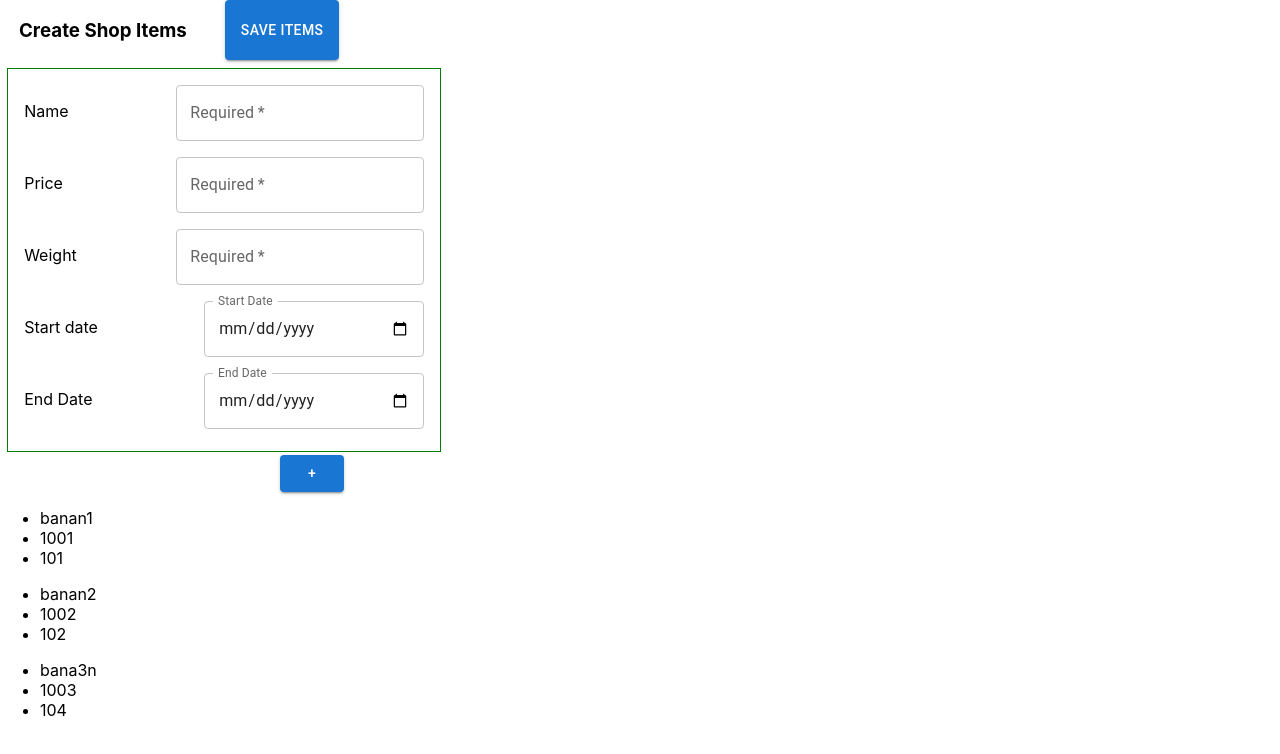
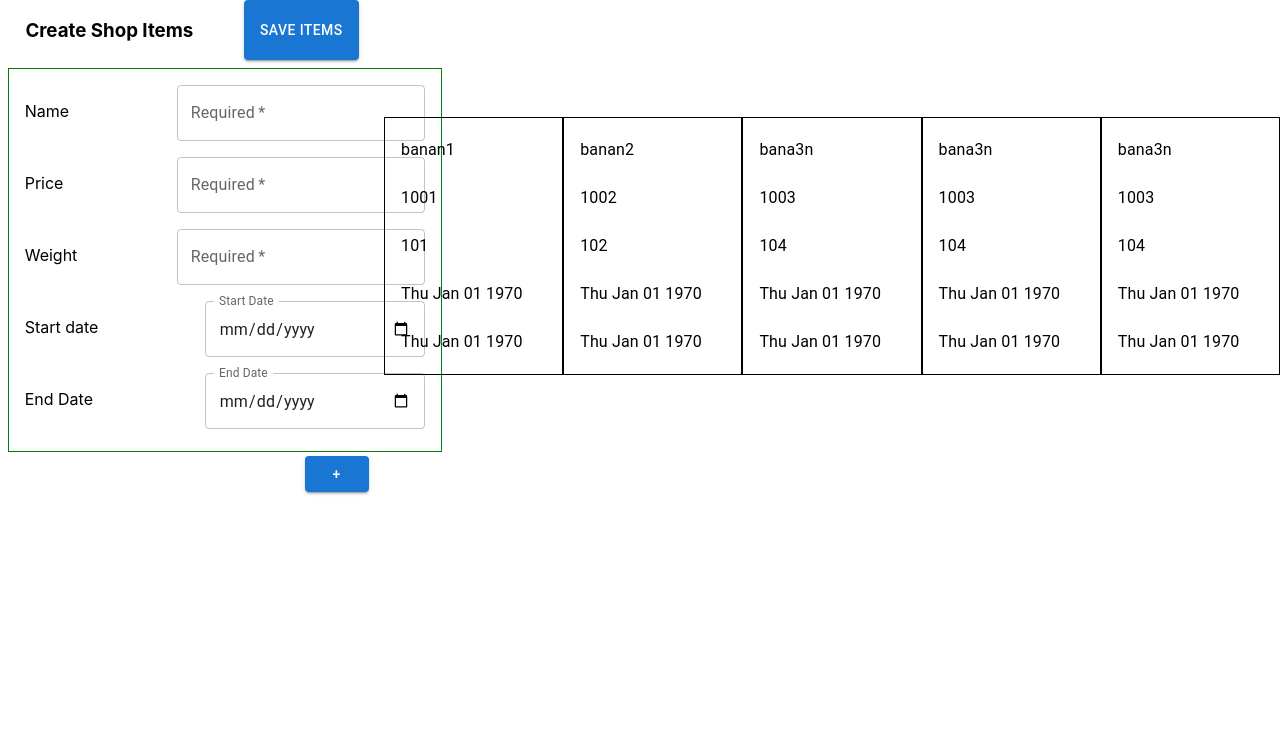
Before and after one commit to vigaviga/shop-items, a React (Create React App) app: page / in a window 1280 px wide. Shown: the top 754 px of the page. Built offline with nearby package versions, Linux system fonts and the light colour scheme.

Commit message:
finalized design

```diff
--- a/src/App.css
+++ b/src/App.css
@@ -7,10 +7,17 @@
 .create-container {
   display: flex;
   flex-direction: column;
-  width:28%;
+  width:30%;
 }
 .header-container {
   display:flex;
   flex-direction: row;
   justify-content: space-around;
 }
+
+.container {
+  display:flex;
+}
+.created-items-container{
+  width:70%;
+}
--- a/src/App.js
+++ b/src/App.js
@@ -3,12 +3,12 @@ import CreateShopItem from './components/CreateShopItem.coponent';
 import ShopItems from './components/ShopItems.component';
 import Button from '@mui/material/Button';
 import ShopListItem from './components/ShopListItem.component'
-
+import shortid from 'shortid'
 
 function App() {
   let item = [
     {
-      id: 1,
+      id: shortid.generate(),
       Name: "banan1",
       Price: "1001",
       Weight: 101,
@@ -16,7 +16,7 @@ function App() {
       EndDate: new Date(3)
     },
     {
-      id: 2,
+      id: shortid.generate(),
       Name: "banan2",
       Price: "1002",
       Weight: 102,
@@ -24,7 +24,25 @@ function App() {
       EndDate: new Date(5)
     },
     {
-      id: 3,
+      id: shortid.generate(),
+      Name: "bana3n",
+      Price: "1003",
+      Weight: 104,
+      StartDate: new Date(4),
+      EndDate: new Date(7)
+    }
+    ,
+    {
+      id: shortid.generate(),
+      Name: "bana3n",
+      Price: "1003",
+      Weight: 104,
+      StartDate: new Date(4),
+      EndDate: new Date(7)
+    }
+    ,
+    {
+      id: shortid.generate(),
       Name: "bana3n",
       Price: "1003",
       Weight: 104,
@@ -34,7 +52,7 @@ function App() {
   ]
 
   return (
-    <div>
+    <div className='container'>
       <div className='create-container'>
         <div className='header-container'>
           <h3 className='title'>Create Shop Items</h3>
@@ -42,7 +60,9 @@ function App() {
         </div>
         <CreateShopItem />
       </div>
-      <ShopItems shopItems = {item}/>
+      <div className='created-items-container'>
+        <ShopItems shopItems = {item}/>
+      </div>
 
     </div>
   );
--- a/src/components/ShopItems.component.js
+++ b/src/components/ShopItems.component.js
@@ -1,10 +1,10 @@
 import React from 'react';
 import ShopListItem from './ShopListItem.component';
+import './ShopItems.styles.css';
 
 function ShopItems({shopItems = []}){
     return(
-        <div>
-            {console.log(shopItems)}
+        <div className='shop-items-container'>
             {Array.isArray(shopItems) ? shopItems.map(shopItem => <ShopListItem item={shopItem}/>) : null}
         </div>
     )
--- a/src/components/ShopItems.styles.css
+++ b/src/components/ShopItems.styles.css
@@ -0,0 +1,7 @@
+.shop-items-container {
+    height: 100%;
+    display:flex;
+    justify-content: space-around;
+    align-items: center;
+    flex-wrap: nowrap;
+}
--- a/src/components/ShopListItem.component.js
+++ b/src/components/ShopListItem.component.js
@@ -1,29 +1,30 @@
 import React from 'react';
-import Grid from '@mui/material/Grid';
-import Typography from '@mui/material/Typography';
 import ListItem from '@mui/material/ListItem';
 import ListItemText from '@mui/material/ListItemText';
 import List from '@mui/material/List';
+import './ShopListItem.styles.css';
 
 import './ShopListItem.styles.css';
 
 function ShopListItem({ item }) {
-    return (<div>
-        <ul>
-            <li key={item.id + item.Name}>{item.Name}</li>
-            <li key={item.id + item.Price}>{item.Price}</li>
-            <li key={item.id + item.Weight}>{item.Weight}</li>
-            {/* <li key={item.id + item.StartDate.toDateString()}>{item.StartDate.toDateString()}</li>
-            <li key={item.id + item.EndDate.toDateString()}>{item.EndDate.toDateString()}</li> */}
-        </ul>
-        {/* <Grid item xs={12} md={6}>
-            <List>
-                <ListItem>
-                    <ListItemText key = "id +name" primary="Name"/>
-                </ListItem>
-            </List>
-        </Grid>
-        {Object.keys(item).map(k =>console.log(item.k))}; */}
+    return (<div className='list-item-container'>
+        <List>
+            <ListItem>
+                <ListItemText key={item.id + item.Name} primary={item.Name} />
+            </ListItem>
+            <ListItem>
+                <ListItemText key={item.id + item.Price} primary={item.Price} />
+            </ListItem>
+            <ListItem>
+                <ListItemText key={item.id + item.Weight} primary={item.Weight} />
+            </ListItem>
+            <ListItem>
+                <ListItemText key={item.id + item.StartDate.getMilliseconds()} primary={item.StartDate.toDateString()} />
+            </ListItem>
+            <ListItem>
+                <ListItemText key={item.id + item.EndDate.getMilliseconds()} primary={item.EndDate.toDateString()} />
+            </ListItem>
+        </List>
     </div>)
 }
 
--- a/src/components/ShopListItem.styles.css
+++ b/src/components/ShopListItem.styles.css
@@ -0,0 +1,4 @@
+.list-item-container {
+    width:200px;
+    border: 1px solid black;
+}
```
Also changed, not shown: 1 other file (tests, documents, lock files or other folders).
